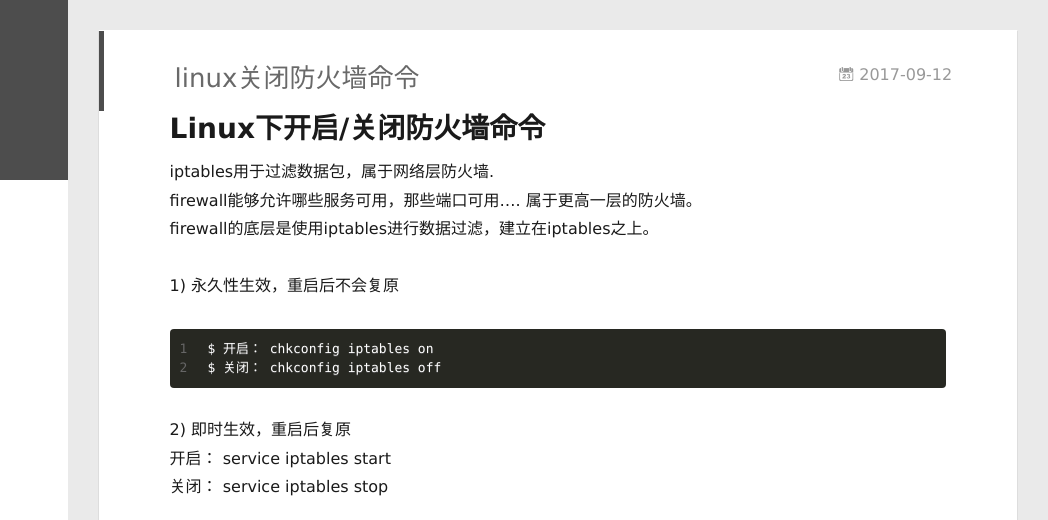
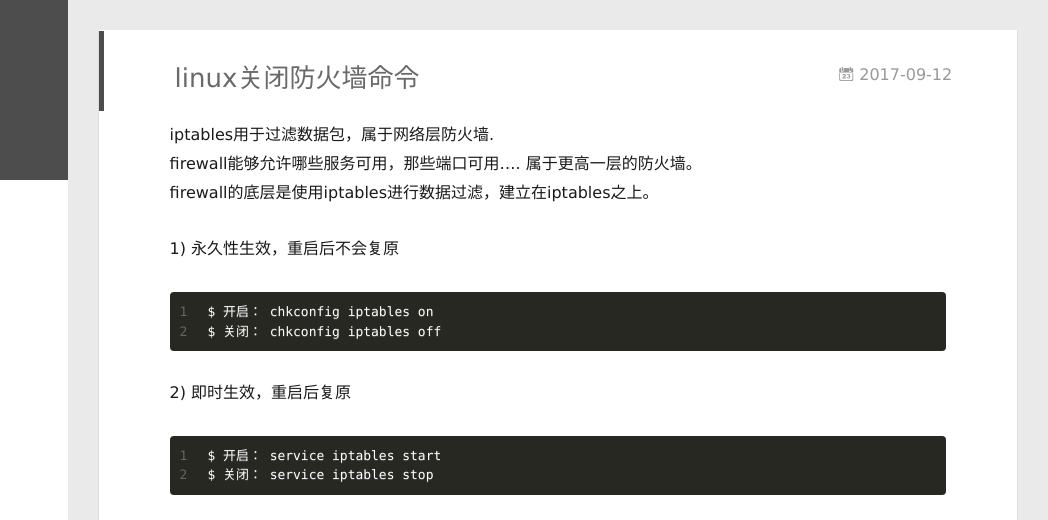
Before and after one commit to caoqiu/caoqiu.github.io, a plain HTML site: page 2017/09/12/linux关闭防火墙命令/index.html in a window 1280 px wide. Shown: the top 520 px of the page, 232-1280 px from the left. Drawn offline with Linux system fonts and the light colour scheme.

Commit message:
Site updated: 2017-09-12 23:32:08

```diff
--- a/2017/09/12/linux关闭防火墙命令/index.html
+++ b/2017/09/12/linux关闭防火墙命令/index.html
@@ -8,17 +8,17 @@
   <link rel="dns-prefetch" href="http://yoursite.com">
   <title>linux关闭防火墙命令 | 曹球的博客</title>
   <meta name="viewport" content="width=device-width, initial-scale=1, maximum-scale=1">
-  <meta name="description" content="Linux下开启/关闭防火墙命令iptables用于过滤数据包，属于网络层防火墙.firewall能够允许哪些服务可用，那些端口可用…. 属于更高一层的防火墙。firewall的底层是使用iptables进行数据过滤，建立在iptables之上。 1) 永久性生效，重启后不会复原12$ 开启： chkconfig iptables on$ 关闭： chkconfig iptables off 2)">
+  <meta name="description" content="iptables用于过滤数据包，属于网络层防火墙.firewall能够允许哪些服务可用，那些端口可用…. 属于更高一层的防火墙。firewall的底层是使用iptables进行数据过滤，建立在iptables之上。 1) 永久性生效，重启后不会复原12$ 开启： chkconfig iptables on$ 关闭： chkconfig iptables off 2) 即时生效，重启后复原12$ 开">
 <meta property="og:type" content="article">
 <meta property="og:title" content="linux关闭防火墙命令">
 <meta property="og:url" content="http://yoursite.com/2017/09/12/linux关闭防火墙命令/index.html">
 <meta property="og:site_name" content="曹球的博客">
-<meta property="og:description" content="Linux下开启/关闭防火墙命令iptables用于过滤数据包，属于网络层防火墙.firewall能够允许哪些服务可用，那些端口可用…. 属于更高一层的防火墙。firewall的底层是使用iptables进行数据过滤，建立在iptables之上。 1) 永久性生效，重启后不会复原12$ 开启： chkconfig iptables on$ 关闭： chkconfig iptables off 2)">
+<meta property="og:description" content="iptables用于过滤数据包，属于网络层防火墙.firewall能够允许哪些服务可用，那些端口可用…. 属于更高一层的防火墙。firewall的底层是使用iptables进行数据过滤，建立在iptables之上。 1) 永久性生效，重启后不会复原12$ 开启： chkconfig iptables on$ 关闭： chkconfig iptables off 2) 即时生效，重启后复原12$ 开">
 <meta property="og:locale" content="zh-Hans">
-<meta property="og:updated_time" content="2017-09-12T15:29:39.906Z">
+<meta property="og:updated_time" content="2017-09-12T15:32:01.821Z">
 <meta name="twitter:card" content="summary">
 <meta name="twitter:title" content="linux关闭防火墙命令">
-<meta name="twitter:description" content="Linux下开启/关闭防火墙命令iptables用于过滤数据包，属于网络层防火墙.firewall能够允许哪些服务可用，那些端口可用…. 属于更高一层的防火墙。firewall的底层是使用iptables进行数据过滤，建立在iptables之上。 1) 永久性生效，重启后不会复原12$ 开启： chkconfig iptables on$ 关闭： chkconfig iptables off 2)">
+<meta name="twitter:description" content="iptables用于过滤数据包，属于网络层防火墙.firewall能够允许哪些服务可用，那些端口可用…. 属于更高一层的防火墙。firewall的底层是使用iptables进行数据过滤，建立在iptables之上。 1) 永久性生效，重启后不会复原12$ 开启： chkconfig iptables on$ 关闭： chkconfig iptables off 2) 即时生效，重启后复原12$ 开">
 
     <link rel="alternative" href="/atom.xml" title="曹球的博客" type="application/atom+xml">
 
@@ -174,9 +174,9 @@
 
     <div class="article-entry" itemprop="articleBody">
 
-        <h1 id="Linux下开启-关闭防火墙命令"><a href="#Linux下开启-关闭防火墙命令" class="headerlink" title="Linux下开启/关闭防火墙命令"></a>Linux下开启/关闭防火墙命令</h1><p>iptables用于过滤数据包，属于网络层防火墙.<br>firewall能够允许哪些服务可用，那些端口可用…. 属于更高一层的防火墙。<br>firewall的底层是使用iptables进行数据过滤，建立在iptables之上。</p>
+        <p>iptables用于过滤数据包，属于网络层防火墙.<br>firewall能够允许哪些服务可用，那些端口可用…. 属于更高一层的防火墙。<br>firewall的底层是使用iptables进行数据过滤，建立在iptables之上。</p>
 <p>1) 永久性生效，重启后不会复原<br><figure class="highlight bash"><table><tr><td class="gutter"><pre><div class="line">1</div><div class="line">2</div></pre></td><td class="code"><pre><div class="line">$ 开启： chkconfig iptables on</div><div class="line">$ 关闭： chkconfig iptables off</div></pre></td></tr></table></figure></p>
-<p>2) 即时生效，重启后复原<br>开启： service iptables start<br>关闭： service iptables stop</p>
+<p>2) 即时生效，重启后复原<br><figure class="highlight bash"><table><tr><td class="gutter"><pre><div class="line">1</div><div class="line">2</div></pre></td><td class="code"><pre><div class="line">$ 开启： service iptables start</div><div class="line">$ 关闭： service iptables stop</div></pre></td></tr></table></figure></p>
 <p>需要说明的是对于Linux下的其它服务都可以用以上命令执行开启和关闭操作。</p>
 <p>在当开启了防火墙时，做如下设置，开启相关端口，<br>修改/etc/sysconfig/iptables 文件，添加以下内容：</p>
 <p>-A RH-Firewall-1-INPUT -m state –state NEW -m tcp -p tcp –dport 80 -j ACCEPT<br>-A RH-Firewall-1-INPUT -m state –state NEW -m tcp -p tcp –dport 22 -j ACCEPT</p>
```
Also changed, not shown: index.html (+2 -2 lines).
